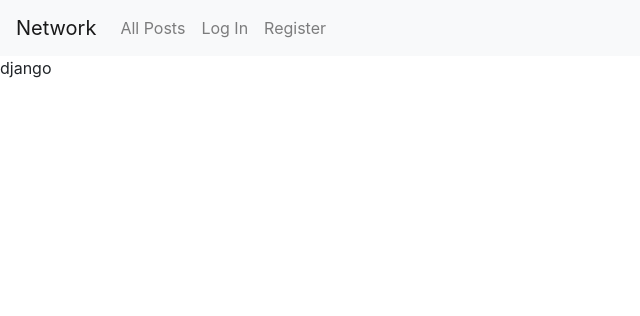
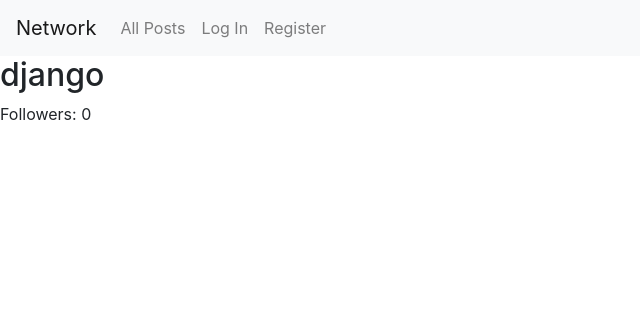
Before and after one commit to PlushaQ/cs50w-network, a Django app: page /users/django in a window 1280 px wide. Shown: the top 316 px of the page, without its empty margins (0-640 px from the left). Run offline with Django 3.2, Linux system fonts and the light colour scheme; data comes from the database, SQL or seed files in the repository; both versions use the stored data as it was after the commit; data that the repository does not hold is empty; some libraries are stand-ins or nearby versions.

Commit message:
Added showing posts depending on criteria in back and front end

```diff
--- a/network/models.py
+++ b/network/models.py
@@ -14,6 +14,10 @@ class Post(models.Model):
 
     def __str__(self) -> str:
         return f'Post by {self.owner} created at {self.created.strftime("%H:%M:%S %d.%m.%Y")}'
+
+    def get_number_of_followers(self):
+        number_of_followers = Follower.get_number_of_followers(self)
+        return number_of_followers
 
     def serialize(self, current_user=None):
         likes = Like.get_number_of_likes(self)
--- a/network/templates/network/index.html
+++ b/network/templates/network/index.html
@@ -31,5 +31,5 @@
 <div id="global-data" data-user-authenticated="{{ user.is_authenticated|lower }}"></div>
 <script src="https://unpkg.com/react@17/umd/react.production.min.js"></script>
 <script src="https://unpkg.com/react-dom@17/umd/react-dom.production.min.js"></script>
-<script src="{% static 'network/index.js' %}"></script>
+<script type="module" src="{% static 'network/index.js' %}"></script>
 {% endblock %}
--- a/network/templates/network/profile_page.html
+++ b/network/templates/network/profile_page.html
@@ -3,11 +3,24 @@
 
 {% block body %}
 
-{{ user_profile }}
+
 {% if user.is_authenticated and user.id != user_profile.id %}
 <button id="follow-button"></button>
 {% endif %}
 
+<div class="profile-container">
+
+    <div class="profile-header">
+        <h2> {{ user_profile.username }}</h2>
+    </div>
+    <div class="user-info">
+        <p> Followers: {{ user_profile.followers.count }}</p>
+    </div>
+</div>
+
+<div class="posts-container">
+
+</div>
 {% endblock %}
 
 
@@ -15,6 +28,6 @@
 {% block scripts %}
 <script src="https://unpkg.com/react@17/umd/react.production.min.js"></script>
 <script src="https://unpkg.com/react-dom@17/umd/react-dom.production.min.js"></script>
-<script src="{% static 'network/profile.js' %}"></script>
+<script src="{% static 'network/index.js' %}"></script>
 
 {% endblock %}
--- a/network/urls.py
+++ b/network/urls.py
@@ -8,7 +8,7 @@ urlpatterns = [
     path("login", views.login_view, name="login"),
     path("logout", views.logout_view, name="logout"),
     path("register", views.register, name="register"),
-    path("posts/", views.get_all_posts, name='posts'),
+    path("posts/<str:criteria>", views.get_serialized_posts, name='posts'),
     path("posts/create", views.create_new_post, name='create_new_post'),
     path("like/<int:post_id>", views.add_or_remove_like, name='like'),
     path("users/<str:username>", views.profile_page, name="profile-page"),
--- a/network/views.py
+++ b/network/views.py
@@ -1,5 +1,6 @@
 from django.contrib.auth import authenticate, login, logout
 from django.db import IntegrityError
+from django.db.models import Q
 from django.http import HttpResponse, HttpResponseRedirect, JsonResponse
 from django.shortcuts import render, redirect
 from django.urls import reverse
@@ -26,8 +27,22 @@ def create_new_post(request):
     return JsonResponse({'response': 'response OK'}, status=200)
 
 
-def get_all_posts(request):
-    posts = Post.objects.all().order_by('-created')
+def get_posts_by_criteria(user, criteria):
+    if criteria == 'all':
+        posts = Post.objects.all().order_by('-created')
+    elif criteria == 'user':
+        posts = Post.objects.filter(owner=user).order_by('-created')
+    elif criteria == 'followers':
+        user_followers = user.followers.all()
+        posts = Post.objects.filter(Q(owner__in=user_followers) | Q(owner=user)).order_by('-created')
+    else:
+        posts = Post.objects.none()
+    return posts
+
+
+def get_serialized_posts(request, criteria):
+    posts = get_posts_by_criteria(request.user, criteria)
+
     serialized_posts = [post.serialize(current_user=request.user) for post in posts]
     return JsonResponse(serialized_posts, safe=False)
 
```
Also changed, not shown: network/static/network/index.js (+44 -38 lines), db.sqlite3, network/migrations/0005_follower.py (added).
